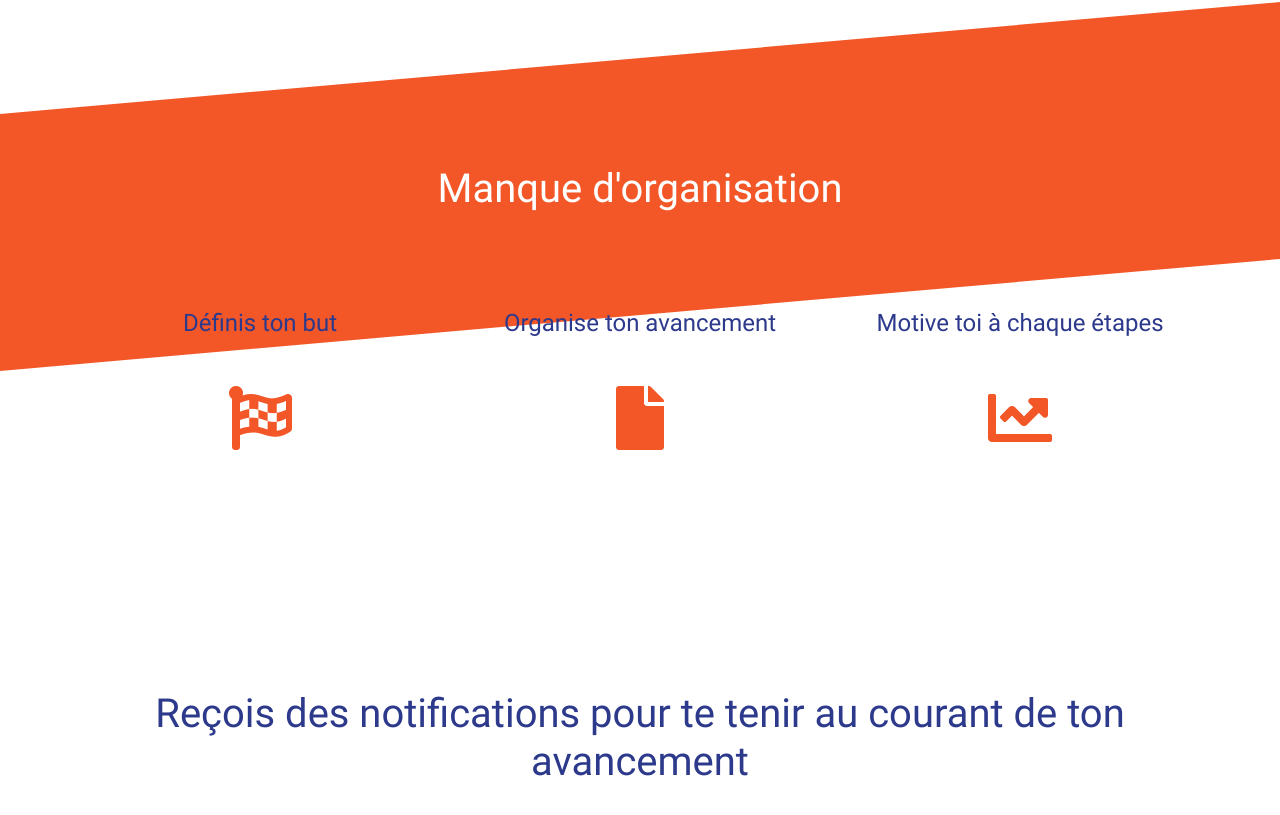
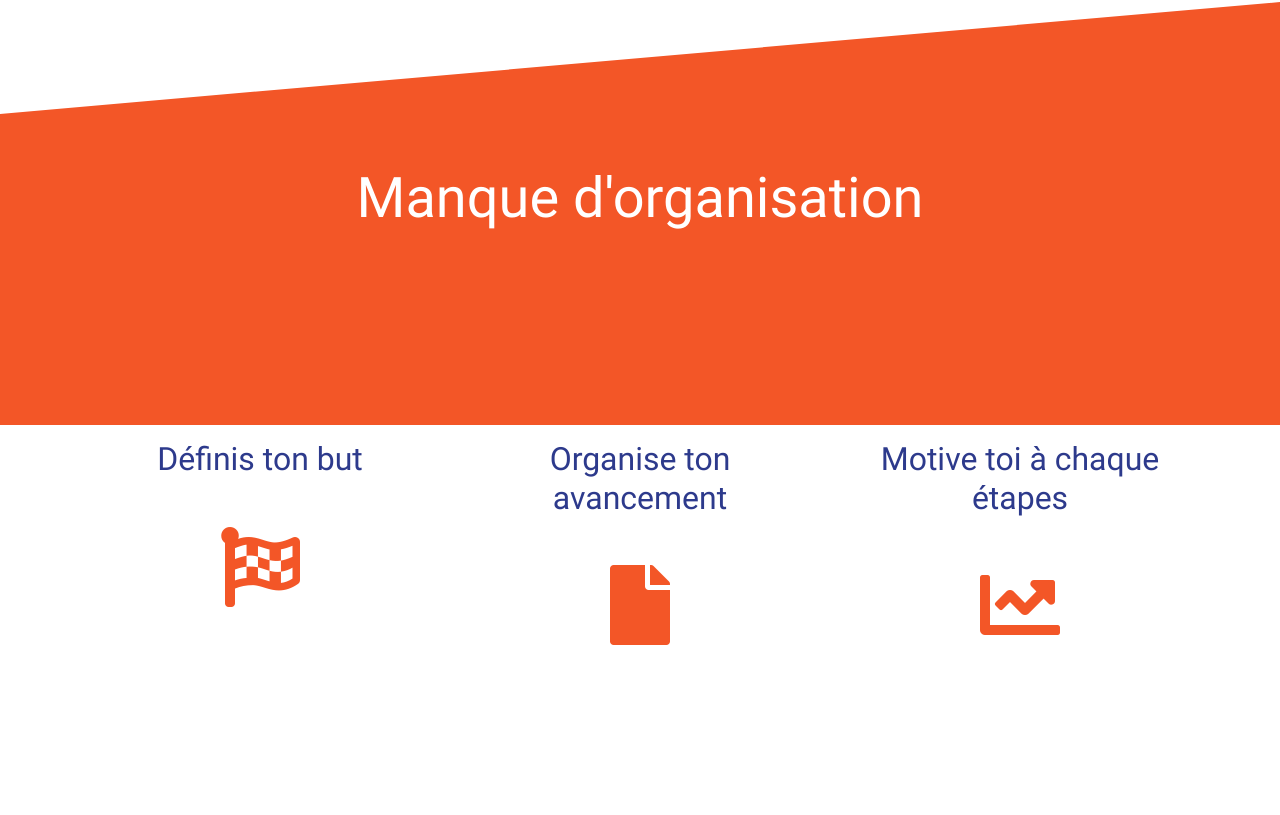
Before and after one commit to GueltonGeorges1995/project-manager-pierre, a React (Create React App) app: page / in a window 1280 px wide. Shown: the part 731-1546 px from the top of the page. Built offline with nearby package versions, Linux system fonts and the light colour scheme.

Commit message:
rajout d'un nouveau background et ajustation font size

```diff
--- a/src/App.jsx
+++ b/src/App.jsx
@@ -9,6 +9,7 @@ const App = () => {
     return (
         <div className='overflow-hidden position-relative'>
             <div className='background-header-about'></div>
+            <div className='background-transition'></div>
             <Header />
             <About />
             <Notification />
--- a/src/assets/scss/style.scss
+++ b/src/assets/scss/style.scss
@@ -22,3 +22,12 @@
     right: -600px;
     transform: rotate(-5deg)
 }
+.background-transition {
+
+    width: 170rem;
+    height: 16rem;
+    background-color: #F35627;
+    position: absolute;
+    top: 900px;
+    right: -600px;
+}
--- a/src/components/about/About.jsx
+++ b/src/components/about/About.jsx
@@ -5,33 +5,29 @@ const About = () => {
     return (
         <>
             <div className='about-height pt-5'>
-                <h2 className='text-center mt-5 text-white'>Manque d'organisation</h2>
+                <h2 className='text-center mt-5 text-white about-title'>Manque d'organisation</h2>
                 <div className='container my-5 pt-5'>
                     <div className="row">
                         <div className="col">
-                            <h4 className='text-center'>Définis ton but</h4>
+                            <h4 className='text-center about-subtitle'>Définis ton but</h4>
                             <div className='d-flex justify-content-center align-items-center mt-5'>
-                                {/* <i className="fas fa-arrow-up"></i> */}
                                 <i class="fas fa-flag-checkered"></i>
                             </div>
                         </div>
                         <div className="col">
-                            <h4 className='text-center'>Organise ton avancement</h4>
+                            <h4 className='text-center about-subtitle'>Organise ton avancement</h4>
                             <div className='d-flex justify-content-center align-items-center mt-5'>
                                 <i className="fas fa-file"></i>
                             </div>
                         </div>
                         <div className="col">
-                            <h4 className='text-center'>Motive toi à chaque étapes</h4>
+                            <h4 className='text-center about-subtitle'>Motive toi à chaque étapes</h4>
                             <div className='d-flex justify-content-center align-items-center mt-5'>
                                 <i className="fas fa-chart-line"></i>
                             </div>
                         </div>
                     </div>
-                    {/* <h2 className='text-center mt-7'>Reçois des notifications pour te tenir au courant de ton avancement</h2> */}
                 </div>
-                {/* <div className='background-image-about'></div> */}
-
             </div>
         </>
     )
--- a/src/components/about/about.scss
+++ b/src/components/about/about.scss
@@ -10,6 +10,14 @@ h4 {
 }
 
 i {
-    font-size: 4rem;
+    font-size: 5rem;
     color: #F35627;
 }
+
+.about-title {
+    margin-bottom: 10rem;
+    font-size: 3.5rem !important;
+}
+.about-subtitle {
+    font-size: 2rem !important;
+}
```
